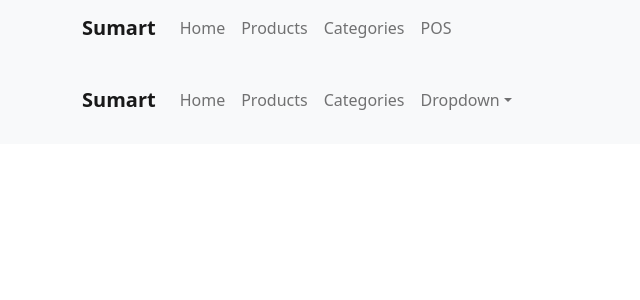
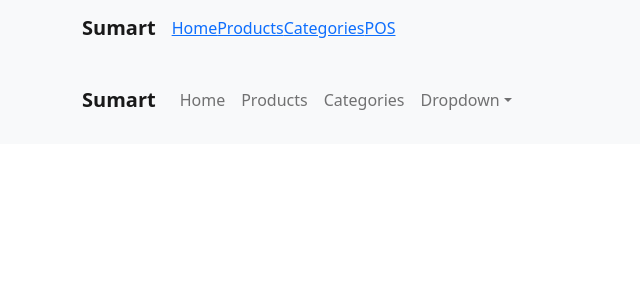
Before and after one commit to Maiiakal/supermarket-pos-system, a React (Create React App) app: page / in a window 1280 px wide. Shown: the top 300 px of the page, without its empty margins (0-640 px from the left). Built offline with nearby package versions, Linux system fonts and the light colour scheme.

Commit message:
Update NavBar.jsx

```diff
--- a/src/components/Navigation/NavBar.jsx
+++ b/src/components/Navigation/NavBar.jsx
@@ -2,6 +2,7 @@ import '../../styles/NavBar.css'
 import Container from 'react-bootstrap/Container'
 import Nav from 'react-bootstrap/Nav'
 import Navbar from 'react-bootstrap/Navbar'
+import { Link } from 'react-router-dom'
 
 const NavBar = () => {
   return (
@@ -13,10 +14,10 @@ const NavBar = () => {
         <Navbar.Toggle aria-controls="basic-navbar-nav" />
         <Navbar.Collapse id="basic-navbar-nav">
           <Nav className="me-auto">
-            <Nav.Link href="/">Home</Nav.Link>
-            <Nav.Link href="/product-table">Products</Nav.Link>
-            <Nav.Link href="/category-table">Categories</Nav.Link>
-            <Nav.Link href="/pos">POS</Nav.Link>
+            <Link href="/">Home</Link>
+            <Link href="/product-table">Products</Link>
+            <Link href="/category-table">Categories</Link>
+            <Link href="/pos">POS</Link>
           </Nav>
         </Navbar.Collapse>
       </Container>
```
